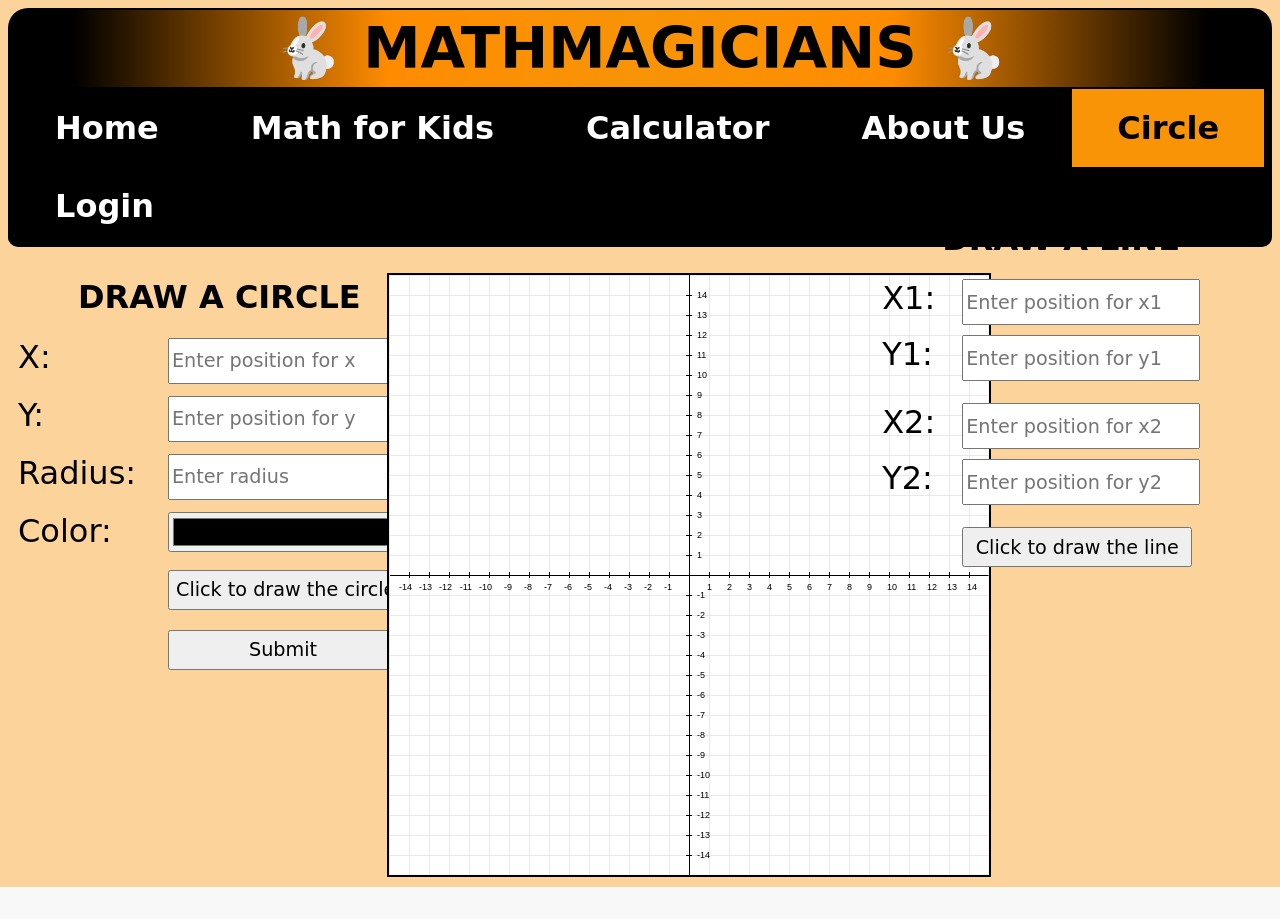
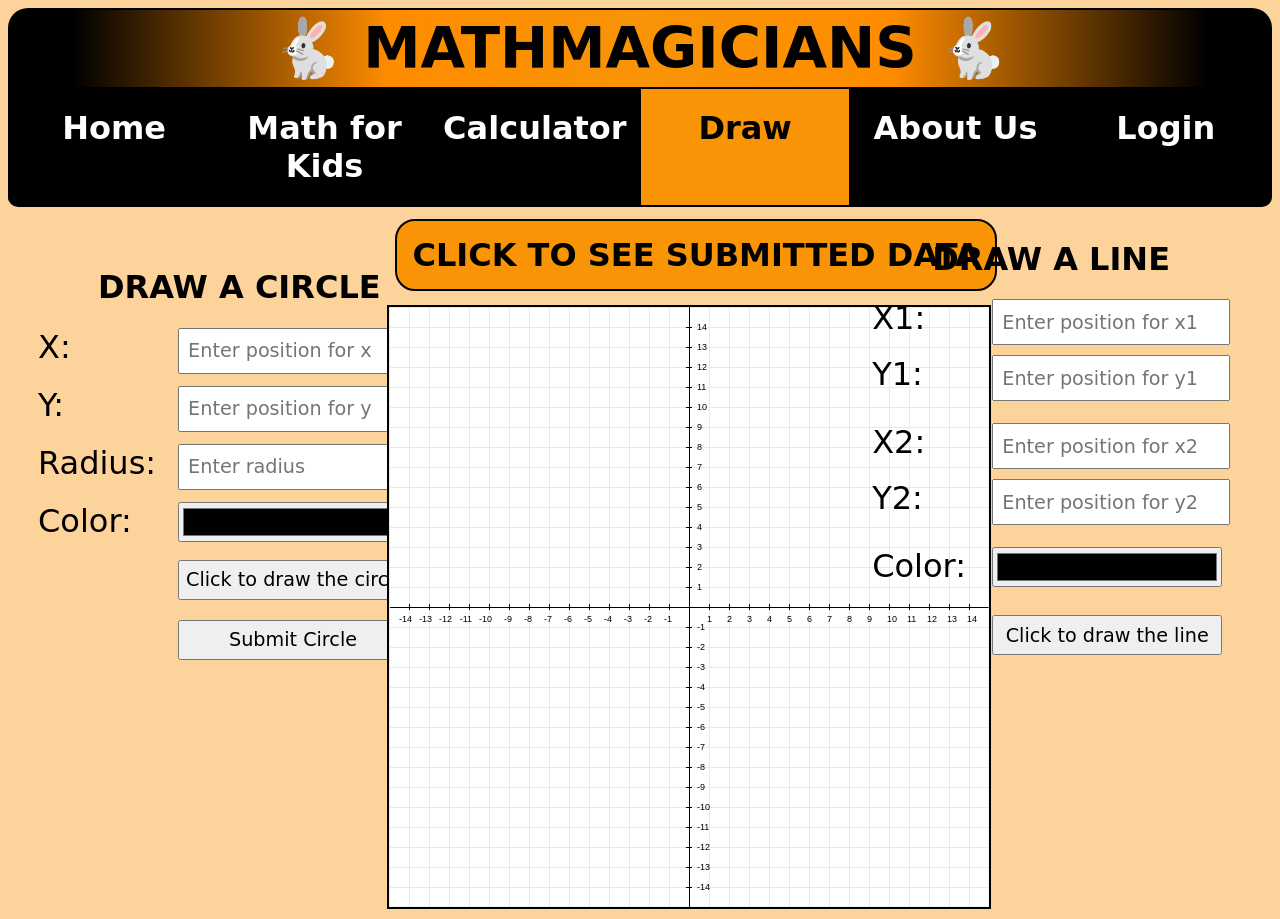
Before and after one commit to arnie7777/webSkipanir, a PHP site: page /HTML/Circle.php in a window 1280 px wide. Before the commit the page ends 887 px from the top, so only its background shows below. Run offline with PHP 8.4, Linux system fonts and the light colour scheme.

Commit message:
Styling av Draw og TopBar

```diff
--- a/CSS/Style.css
+++ b/CSS/Style.css
@@ -22,6 +22,8 @@ html {
 .topbar {
     background: black;
     overflow: hidden;
+    display: grid;
+    grid-template-columns: 1fr 1fr 1fr 1fr 1fr 1fr;
     border-top: 1px solid black;
     border-right: 2px solid black;
     border-bottom: 2px solid black;
@@ -33,7 +35,7 @@ html {
     float: left;
     color: white;
     text-align: center;
-    padding: 20px 45px;
+    padding: 20px 10px;
     font-size: 2em;
     font-weight: bold;
     text-decoration: none;
@@ -230,8 +232,9 @@ div a {
 
 #divForm {
     position: relative;
-    top: -60px;
+    top: -30px;
     flex-direction: column;
+    margin-left: 20px;
 }
 #divForm div {
     margin-top: 20px;
@@ -244,7 +247,7 @@ div a {
     height: 40px;
     width: 230px;
     position: absolute;
-    left: 150px;
+    left: 140px;
     font-size: 1.2em;
     font-family: Comic Sans MS;
 }
@@ -263,8 +266,8 @@ div a {
 #drawLines {
     position: absolute;
     flex-direction: column;
-    top: 190px;
-    right: 100px;
+    top: 210px;
+    right: 110px;
 }
 #drawLines label {
     font-size: 2em;
@@ -277,7 +280,7 @@ div a {
     height: 40px;
     width: 230px;
     position: absolute;
-    left: 80px;
+    left: 120px;
     font-size: 1.2em;
     font-family: Comic Sans MS;
 }
@@ -293,10 +296,26 @@ canvas {
     position: absolute;
     margin: 10px;
 }
+#display {
+    position: relative;
+    left: 30.65%;
+    top: 12px;
+    font-size: 2em;
+    font-weight: bolder;
+    font-family: Comic Sans MS;
+    text-align: center;
+    padding: 15px;
+    border: 2px solid black;
+    border-radius: 20px;
+    background-color: rgba(248, 148, 6, 1);
 
-#display {
-    position: absolute;
-    top: 200px;
+}
+#display a {
+    text-decoration: none;
+    color: black;
+}
+#display:hover {
+    background-color: lightgray;
 }
 
 .classForm {
--- a/HTML/Circle.php
+++ b/HTML/Circle.php
@@ -8,32 +8,32 @@
 include('ConnToDb.php');
 
 // if submit button below person fields is pressed
-if (isset($_POST['submitPerson'])) {
-    $personalNumber = $_POST['personalNumber'];
-    $name = $_POST['name'];
-    $surname = $_POST['surname'];
-    $phone = $_POST['phone'];
-
-    $sql = "INSERT INTO Persons(personalNumber,name,surname,phoneNumber)
-                VALUES($personalNumber, '$name', '$surname', $phone)";
-
-    mysqli_query($connection, $sql);
-
-    mysqli_close($connection);
-
-}
+//if (isset($_POST['submitPerson'])) {
+//    $personalNumber = $_POST['personalNumber'];
+//    $name = $_POST['name'];
+//    $surname = $_POST['surname'];
+//    $phone = $_POST['phone'];
+//
+//    $sql = "INSERT INTO Persons(personalNumber,name,surname,phoneNumber)
+//                VALUES($personalNumber, '$name', '$surname', $phone)";
+//
+//    mysqli_query($connection, $sql);
+//
+//    mysqli_close($connection);
+//}
 
 // if submit button below circle fields is pressed
 if (isset($_POST['submit'])) {
     $x = $_POST['x'];
     $y = $_POST['y'];
     $radius = $_POST['radius'];
+    $color = $_POST['color'];
 //    $personalNumberCircle = $_POST['personalNumberCircle'];
 
     // write sql query
 //    $sql = "INSERT INTO Circles(x,y,radius,creatorId) VALUES($x, $y, $radius, $personalNumberCircle)";
-    $sql = "INSERT INTO Circles(x,y,radius)
-            VALUES($x, $y, $radius)";
+    $sql = "INSERT INTO Circles(x,y,radius, color)
+            VALUES($x, $y, $radius, '$color')";
 
     // make query
     mysqli_query($connection, $sql);
@@ -64,26 +64,26 @@ if (isset($_POST['submit'])) {
     <form action="Circle.php" method="POST" class="classForm">
         <h1>DRAW A CIRCLE</h1>
         <div>
-            <label>X: </label>
-            <input id="xField" type="number" placeholder="Enter position for x" name="x">
+            <label>X:</label>
+            <input id="xField" type="number" placeholder=" Enter position for x" name="x">
         </div>
         <div>
-            <label>Y: </label>
-            <input id="yField" type="number" placeholder="Enter position for y" name="y">
+            <label>Y:</label>
+            <input id="yField" type="number" placeholder=" Enter position for y" name="y">
         </div>
         <div>
-            <label>Radius: </label>
-            <input id="radiusField" type="number" placeholder="Enter radius" name="radius">
+            <label>Radius:</label>
+            <input id="radiusField" type="number" placeholder=" Enter radius" name="radius">
         </div>
         <div>
-            <label>Color: </label>
-            <input id="colourCircle" type="color">
+            <label>Color:</label>
+            <input id="colorCircle" type="color" name="color">
         </div>
         <!-- <label>Creator's personal number:</label>
         <input id="personalNumberCircle" type="number" placeholder="Enter personal number" name="personalNumberCircle"> -->
         <div class="drawSubmit">
             <input id="drawBtn" type="button" value="Click to draw the circle">
-            <input id="submitBtn" type="submit" value='Submit' name="submit">
+            <input id="submitBtn" type="submit" value='Submit Circle' name="submit">
         </div>
 <!--        <p></p>-->
 <!--        <br>-->
@@ -109,6 +109,7 @@ if (isset($_POST['submit'])) {
 <!--        <input id="lineBtn" type="button" value="Click to draw the lines">-->
     </form>
 </div>
+<button id="display"><a href="Home.php">CLICK TO SEE SUBMITTED DATA</a></button>
 <!-- <input id="submitBtn" type="submit" value='Submit' name="submit">
 <a id="display" href="DisplayFromDb.php">Click to see data</a> -->
 <!-- <a href="displayFromDb.php">Circle</a> -->
@@ -119,17 +120,21 @@ if (isset($_POST['submit'])) {
     <div>
         <h1>DRAW A LINE</h1>
         <label>X1:</label>
-        <input id="x1Field" type="number" placeholder="Enter position for x1" name="x1">
+        <input id="x1Field" type="number" placeholder=" Enter position for x1" name="x1">
         <br><br>
         <label>Y1:</label>
-        <input id="y1Field" type="number" placeholder="Enter position for y1" name="y1">
+        <input id="y1Field" type="number" placeholder=" Enter position for y1" name="y1">
     </div>
     <div>
         <label>X2:</label>
-        <input id="x2Field" type="number" placeholder="Enter position for x2" name="x2">
+        <input id="x2Field" type="number" placeholder=" Enter position for x2" name="x2">
         <br><br>
         <label>Y2:</label>
-        <input id="y2Field" type="number" placeholder="Enter position for y2" name="y2">
+        <input id="y2Field" type="number" placeholder=" Enter position for y2" name="y2">
+    </div>
+    <div>
+        <label>Color: </label>
+        <input id="colorLine" type="color">
     </div>
     <div>
         <input id="lineBtn" type="button" value="Click to draw the line">
--- a/HTML/TopBar.php
+++ b/HTML/TopBar.php
@@ -16,8 +16,8 @@
     <a id="home" href="Home.php">Home</a>
     <a id="mfk" href="MathForKids.php">Math for Kids</a>
     <a id="calc" href="Calculator.php">Calculator</a>
+    <a id="circle" href="Circle.php">Draw</a>
     <a id="about" href="AboutUs.php">About Us</a>
-    <a id="circle" href="Circle.php">Circle</a>
     <a id="login" href="Login.php">Login</a>
 </div>
 </body>
--- a/JS/MathForKids.js
+++ b/JS/MathForKids.js
@@ -152,6 +152,10 @@ outputs the table.
 function seeTotal() {
     var rate = 100;
 
+    if (correct == 0 && incorrect == 0) {
+        rate = 0;
+    }
+
     // If incorrect, will calculate rate, else rate is unchanged.
     if (incorrect > 0) {
         rate = ((correct * 100) / (correct + incorrect)).toFixed(0);
@@ -208,7 +212,7 @@ $(document).ready(function (){
         var radius = $("#radiusField").val() * 20;
         var x = parseInt($("#xField").val()) * 20;
         var y = -(parseInt($("#yField").val())) * 20;
-        var color = $("#colourCircle").val();
+        var color = $("#colorCircle").val();
         var canvas = document.getElementById("idCanvas");
         var context = canvas.getContext("2d");
         context.beginPath();
@@ -226,6 +230,7 @@ $(document).ready(function (){
         var y2 = -(parseInt($("#y2Field").val())) * 20;
         // var y3 = -(parseInt($("#y3Field").val())) * 20;
         // var y4 = -(parseInt($("#y4Field").val())) * 20;
+        var color = $("#colorLine").val();
         var canvas = document.getElementById("idCanvas");
         var context = canvas.getContext("2d");
         context.beginPath();
@@ -233,7 +238,7 @@ $(document).ready(function (){
         context.lineTo(x2, y2);
         // context.lineTo(x3, y3);
         // context.lineTo(x4, y4);
-        context.strokeStyle = "black";
+        context.strokeStyle = color;
         context.stroke();
     })
 
@@ -251,11 +256,11 @@ $(document).ready(function (){
         href == 'CalcFac.php') {
         $("#calc").addClass("start");
     }
+    if (href == 'Circle.php') {
+        $("#circle").addClass("start");
+    }
     if (href == 'AboutUs.php') {
         $("#about").addClass("start");
-    }
-    if (href == 'Circle.php') {
-        $("#circle").addClass("start");
     }
     if (href == 'Login.php') {
         $("#login").addClass("start");
```
